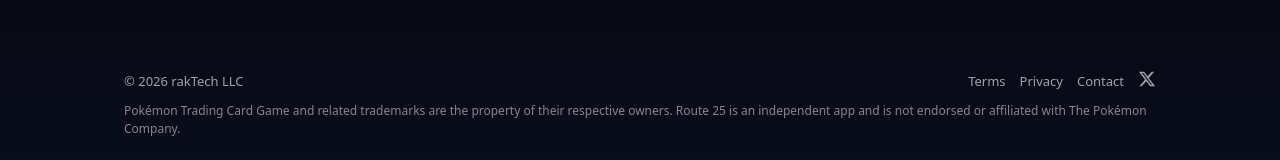
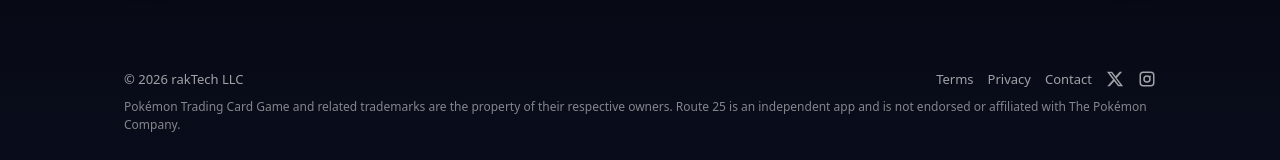
Before and after one commit to thatvirtualboy/route25-website, a plain HTML site: page index.html in a window 1280 px wide. Shown: the part 5143-5303 px from the top of the page. Drawn offline with Linux system fonts and the light colour scheme.

Commit message:
add instagram link

```diff
--- a/assets/site.css
+++ b/assets/site.css
@@ -496,7 +496,9 @@ footer {
   align-items: center;
   flex-wrap: wrap;
 }
-.x-link svg { width: 18px; height: 18px; }
+.social-link { display: inline-flex; align-items: center; }
+.social-link:hover { text-decoration: none; }
+.social-link svg { width: 18px; height: 18px; }
 
 .toast {
   position: fixed;
--- a/index.html
+++ b/index.html
@@ -312,10 +312,21 @@
           target="_blank"
           rel="noopener noreferrer"
           aria-label="Route 25 on X"
-          class="x-link"
+          class="social-link x-link"
         >
           <svg xmlns="http://www.w3.org/2000/svg" viewBox="0 0 24 24" fill="currentColor">
             <path d="M18.244 2.25h3.308l-7.227 8.26 8.504 11.24h-6.66l-5.213-6.817-5.966 6.817H1.68l7.73-8.835L1.25 2.25h6.83l4.713 6.231zm-1.161 17.52h1.833L7.084 4.126H5.117z"/>
+          </svg>
+        </a>
+        <a
+          href="https://www.instagram.com/route25app/"
+          target="_blank"
+          rel="noopener noreferrer"
+          aria-label="Route 25 on Instagram"
+          class="social-link instagram-link"
+        >
+          <svg xmlns="http://www.w3.org/2000/svg" viewBox="0 0 24 24" fill="currentColor">
+            <path d="M7 2h10a5 5 0 0 1 5 5v10a5 5 0 0 1-5 5H7a5 5 0 0 1-5-5V7a5 5 0 0 1 5-5zm10 2H7a3 3 0 0 0-3 3v10a3 3 0 0 0 3 3h10a3 3 0 0 0 3-3V7a3 3 0 0 0-3-3zm-5 3a5 5 0 1 1 0 10 5 5 0 0 1 0-10zm0 2a3 3 0 1 0 0 6 3 3 0 0 0 0-6zm5.25-.75a1 1 0 1 1-2 0 1 1 0 0 1 2 0z"/>
           </svg>
         </a>
       </div>
```
